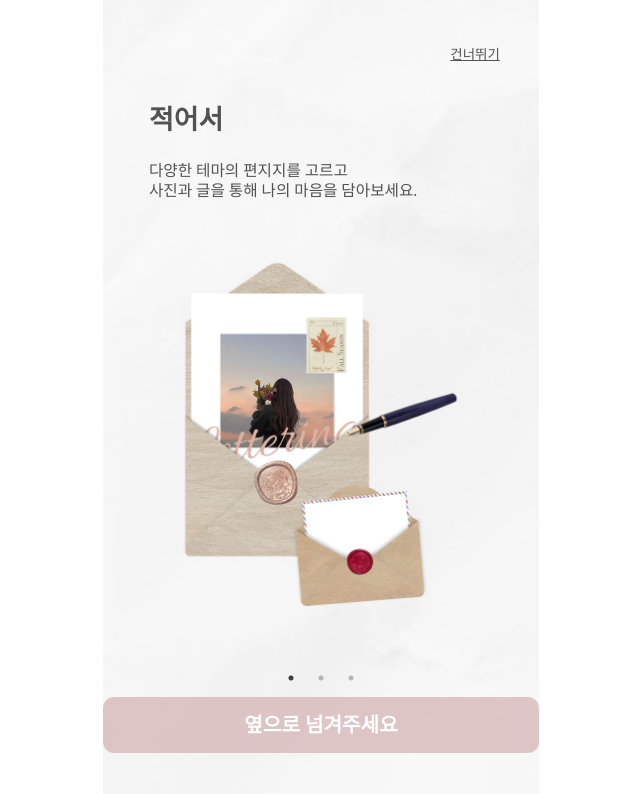
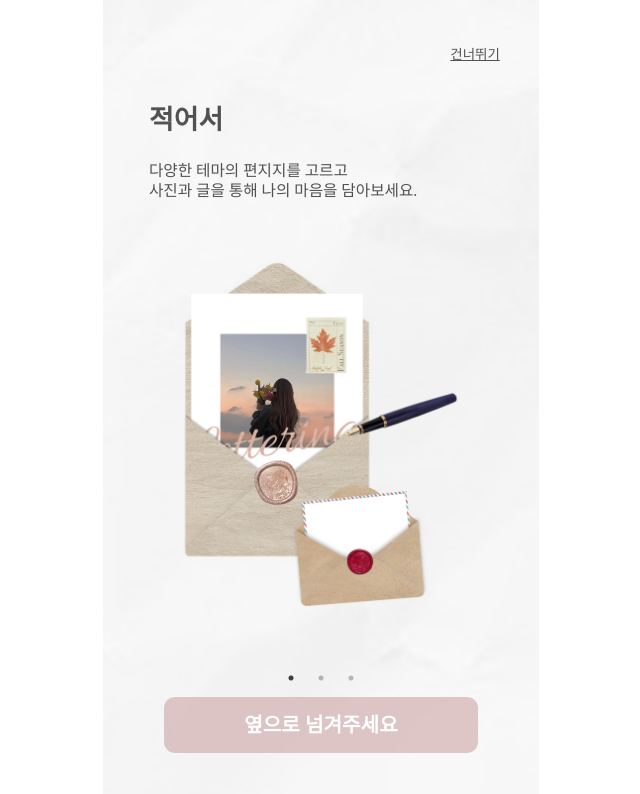
Before and after one commit to letterring/lettering-project, a React (Vite) app in the folder frontend/: page / in a window 1280 px wide. Shown: the top 794 px of the page, without its empty margins (319-959 px from the left). Built offline with nearby package versions, Linux system fonts and the light colour scheme; a web font is replaced by a local one.

Commit message:
S12P21A203-96 feat: 보낸 편지함 페이지 라우팅

```diff
--- a/frontend/src/Router.jsx
+++ b/frontend/src/Router.jsx
@@ -10,6 +10,7 @@ import DearPostDetailPage from './pages/dear/PostcardDetailPage';
 import DearPostcardPage from './pages/dear/PostcardPage';
 import ErrorPage from './pages/ErrorPage';
 import HomePage from './pages/sender/Homepage';
+import MailBoxPage from './pages/sender/MailBoxPage';
 import OnBoadingPage from './pages/sender/OnBoadingPage';
 import SelectThemePage from './pages/sender/SelectThemePage';
 
@@ -27,6 +28,7 @@ const Router = () => {
               <Route path="/" element={<OnBoadingPage />} />
               <Route path="/home" element={<HomePage />} />
               <Route path="/theme" element={<SelectThemePage />} />
+              <Route path="/mailbox" element={<MailBoxPage />} />
 
               {/* dear */}
               <Route path="/dear" element={<DearLandingPage />} />
--- a/frontend/src/components/common/button/LongButton.jsx
+++ b/frontend/src/components/common/button/LongButton.jsx
@@ -15,7 +15,7 @@ const StLongButtonWrapper = styled.button`
   justify-content: center;
   align-items: center;
 
-  width: 100%;
+  width: 28rem;
   height: 5rem;
   padding: 1rem 2rem;
 
@@ -27,7 +27,7 @@ const StLongButtonWrapper = styled.button`
   ${({ theme }) => theme.fonts.Title3};
 
   &:disabled {
-    cursor: default;
+    cursor: none;
     background-color: rgba(212, 177, 177, 0.7);
   }
 `;
--- /dev/null
+++ b/frontend/src/pages/sender/MailBoxPage.jsx
@@ -0,0 +1,13 @@
+import React from 'react';
+
+import SenderMailBox from '../../components/sender/MailBox/SenderMailBox';
+
+const MailBoxPage = () => {
+  return (
+    <>
+      <SenderMailBox />
+    </>
+  );
+};
+
+export default MailBoxPage;
```
